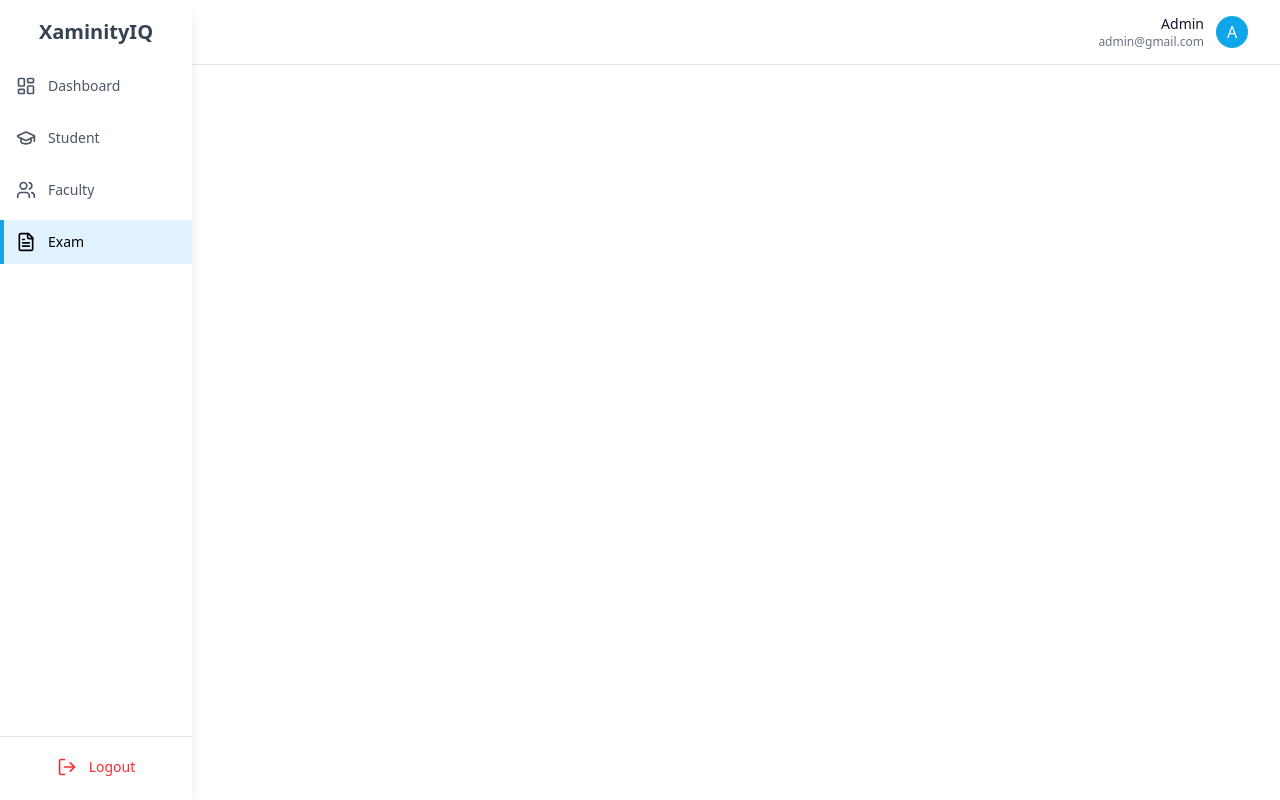
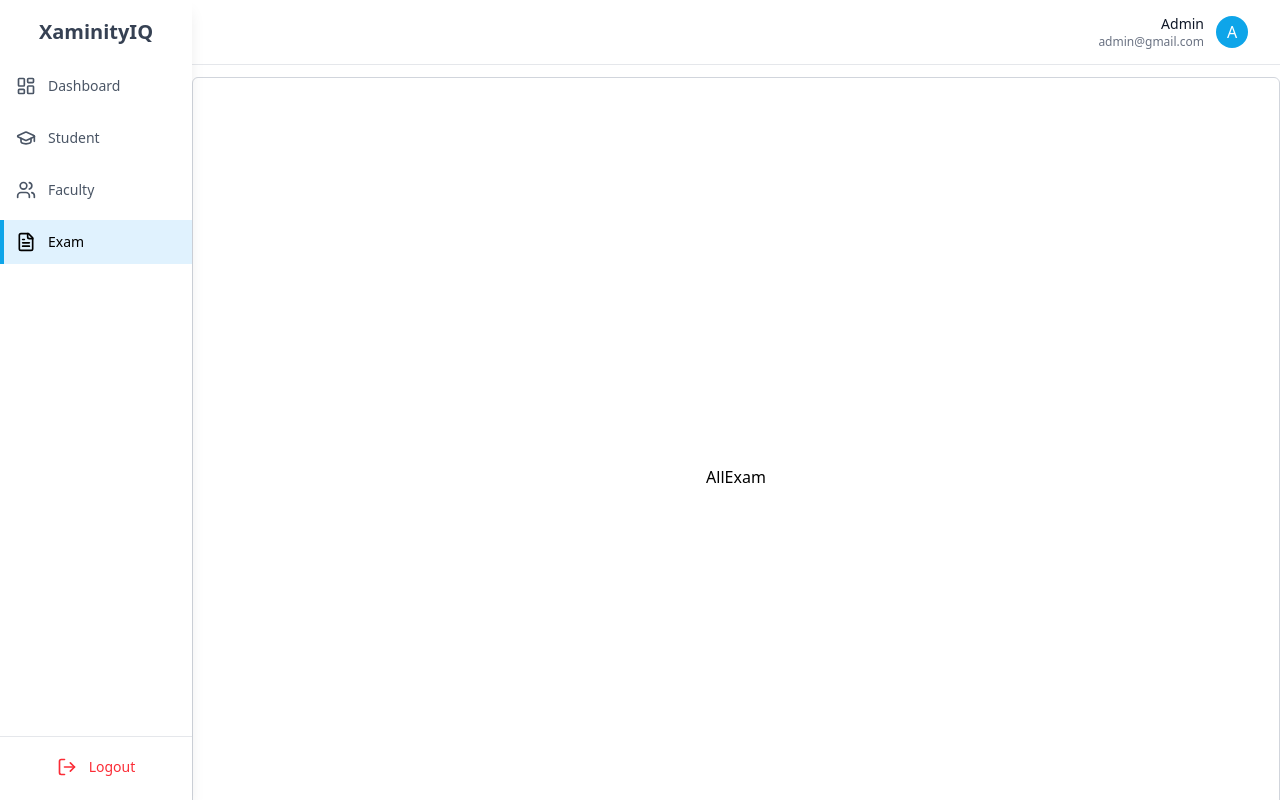
Before and after one commit to sanjaikannang/XaminityIQ-Client, a React (Vite) app: page /admin/exam/all-exam in a window 1280 px wide. Built offline with nearby package versions, Linux system fonts and the light colour scheme; no server answers; sample sign-in values are in the browser's storage.

Commit message:
created new route for all-exams API endpoint

```diff
--- /dev/null
+++ b/src/User/Admin/Component/AllExam.tsx
@@ -0,0 +1,13 @@
+const AllExam = () => {
+    return (
+        <>
+            <div className="max-w-9xl mx-auto py-3">
+                <div className="flex justify-center items-center h-screen border border-gray-300 rounded-md">
+                    <div>AllExam</div>
+                </div>
+            </div>
+        </>
+    )
+}
+
+export default AllExam
--- a/src/User/Admin/Component/MainComponent.tsx
+++ b/src/User/Admin/Component/MainComponent.tsx
@@ -9,6 +9,7 @@ import CreateExam from './CreateExam';
 import StudentDetail from './StudentDetail';
 import FacultyDetail from './FacultyDetail';
 import BulkUploadStudent from './BulkUploadStudent';
+import AllExam from './AllExam';
 
 const MainComponent = () => {
 
@@ -32,6 +33,7 @@ const MainComponent = () => {
 
                         {/* Exam Screens */}
                         <Route path="exam" element={<ExamDashboard />} />
+                        <Route path="exam/all-exam" element={<AllExam />} />
                         <Route path="exam/create-exam" element={<CreateExam />} />
 
                     </Routes>
--- a/src/User/Admin/Dashboard/ExamDashboard.tsx
+++ b/src/User/Admin/Dashboard/ExamDashboard.tsx
@@ -1,6 +1,6 @@
 import { Plus } from "lucide-react";
 import { useNavigate } from "react-router-dom";
-import Exam from "../Component/Exam/Exam";
+import AllExam from "../Component/AllExam";
 
 const ExamDashboard = () => {
 
@@ -29,9 +29,9 @@ const ExamDashboard = () => {
           </div>
         </div>
 
-        {/* Exam Table */}
+        {/* All Exam */}
         <div>
-          <Exam />
+          <AllExam />
         </div>
       </main>
     </>
```
